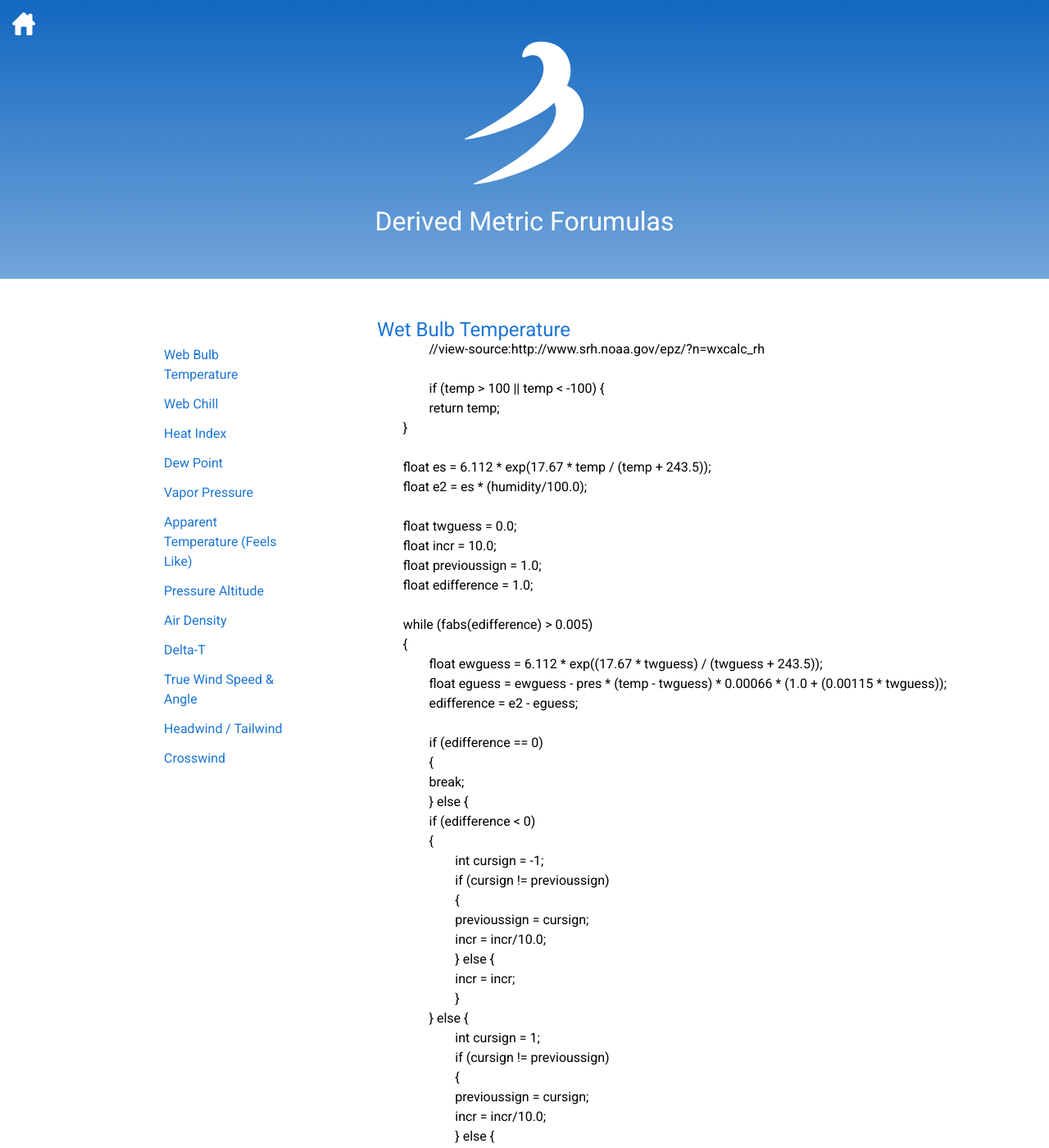
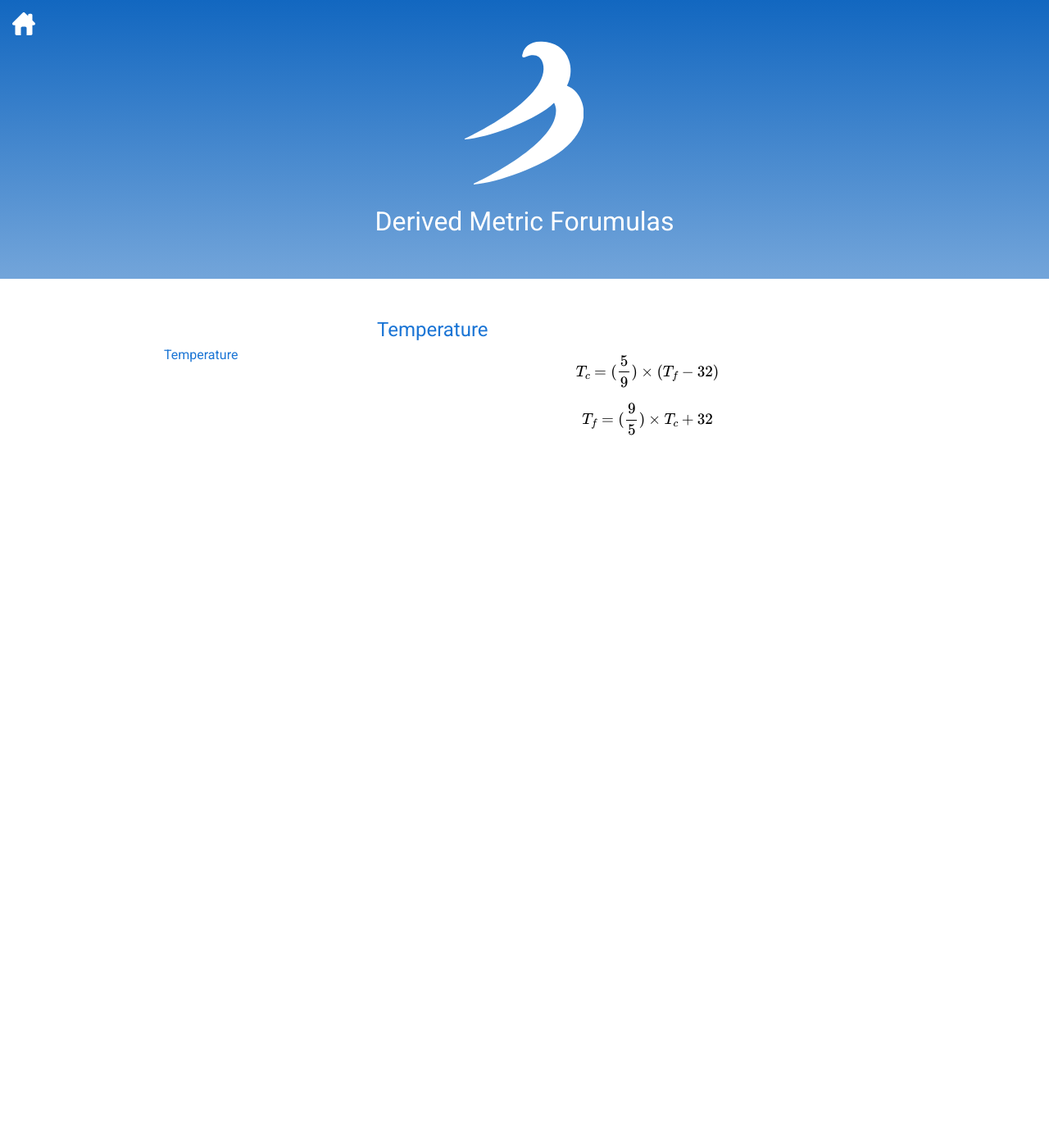
Before and after one commit to WeatherFlow/SmartWeather, a Jekyll site: the page built from api/derived-metric-formulas.html, in a window 1280 px wide and 1400 px high. Shown: the whole window at 82% size. Built offline with Jekyll 4.4.1, drawn with Linux system fonts in a browser that asks for light colours; nearby versions of some CDN libraries; formulas are drawn with MathJax 3; some of the changed text lies outside the part shown.

Commit message:
Adding temp

```diff
--- a/api/derived-metric-formulas.html
+++ b/api/derived-metric-formulas.html
@@ -4,83 +4,13 @@ title: Derived Metric Forumulas
 ---
 <div id="sidebar">
   <ul class="category-list">
-    <li><a href="#wet-bulb-temp">Web Bulb Temperature</a></li>
-    <li><a href="#wind-chill">Web Chill</a></li>
-    <li><a href="#heat-index">Heat Index</a></li>
-    <li><a href="#dew-point">Dew Point</a></li>
-    <li><a href="#vapor-pressure">Vapor Pressure</a></li>
-    <li><a href="#feel-like">Apparent Temperature (Feels Like)</a></li>
-    <li><a href="#pressure-altitude">Pressure Altitude</a></li>
-    <li><a href="#air-density">Air Density</a></li>
-    <li><a href="#delta-t">Delta-T</a></li>
-    <li><a href="#true-wind-speed-and-angle">True Wind Speed & Angle</a></li>
-    <li><a href="#headwind-tailwind">Headwind / Tailwind</a></li>
-    <li><a href="#crosswind">Crosswind</a></li>
+    <li><a href="#temp">Temperature</a></li>
   </ul>
 </div>
 
 <div id="posts">
   <div class="post">
-    <h1><a name="wet-bulb-temp">Wet Bulb Temperature</a></h1>
-    {% highlight objective-c %}
-		//view-source:http://www.srh.noaa.gov/epz/?n=wxcalc_rh
-
-		if (temp > 100 || temp < -100) {
-        	return temp;
-    	}
-
-    	float es = 6.112 * exp(17.67 * temp / (temp + 243.5));
-    	float e2 = es * (humidity/100.0);
-
-    	float twguess = 0.0;
-    	float incr = 10.0;
-    	float previoussign = 1.0;
-    	float edifference = 1.0;
-
-    	while (fabs(edifference) > 0.005)
-    	{
-        	float ewguess = 6.112 * exp((17.67 * twguess) / (twguess + 243.5));
-        	float eguess = ewguess - pres * (temp - twguess) * 0.00066 * (1.0 + (0.00115 * twguess));
-        	edifference = e2 - eguess;
-
-        	if (edifference == 0)
-        	{
-            	break;
-        	} else {
-            	if (edifference < 0)
-            	{
-                	int cursign = -1;
-                	if (cursign != previoussign)
-                	{
-                    	previoussign = cursign;
-                    	incr = incr/10.0;
-                	} else {
-                    	incr = incr;
-                	}
-            	} else {
-                	int cursign = 1;
-                	if (cursign != previoussign)
-                	{
-                    	previoussign = cursign;
-                    	incr = incr/10.0;
-                	} else {
-                    	incr = incr;
-                	}
-            	}
-        	}
-
-        	twguess = twguess + incr * previoussign;
-
-    	}
-    	return twguess;
-    {% endhighlight %}
-  </div>
-
-  <div class="post">
-    <h1><a name="wind-chill">Wind Chill</a></h1>
-  </div>
-
-  <div class="post">
-    <h1><a name="heat-index">Heat Index</a></h1>
+    <h1><a name="temp">Temperature</a></h1>
+    <p>$$T_{c} = (\frac{5}{9})\times{}(T_{f}-32)$$ $$T_{f} = (\frac{9}{5})\times{}T_{c}+32$$</p>
   </div>
 </div>
```
